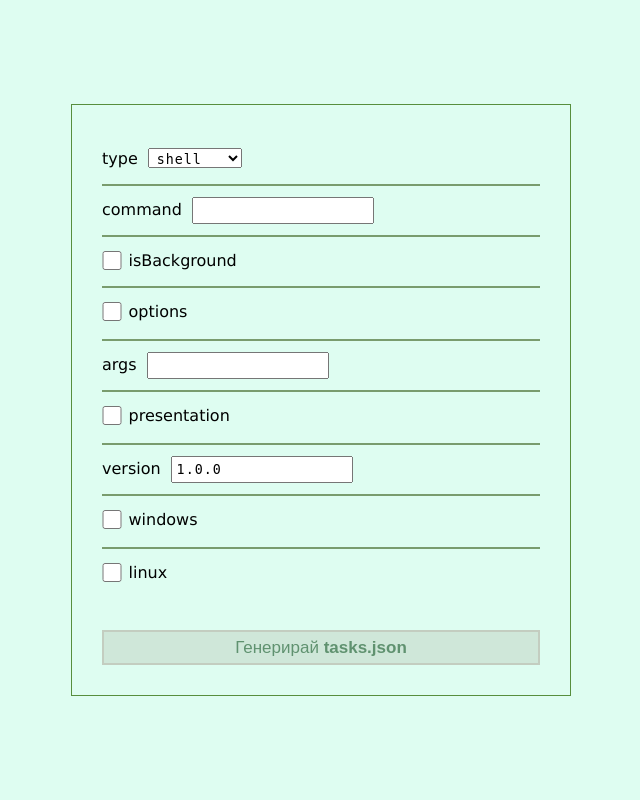
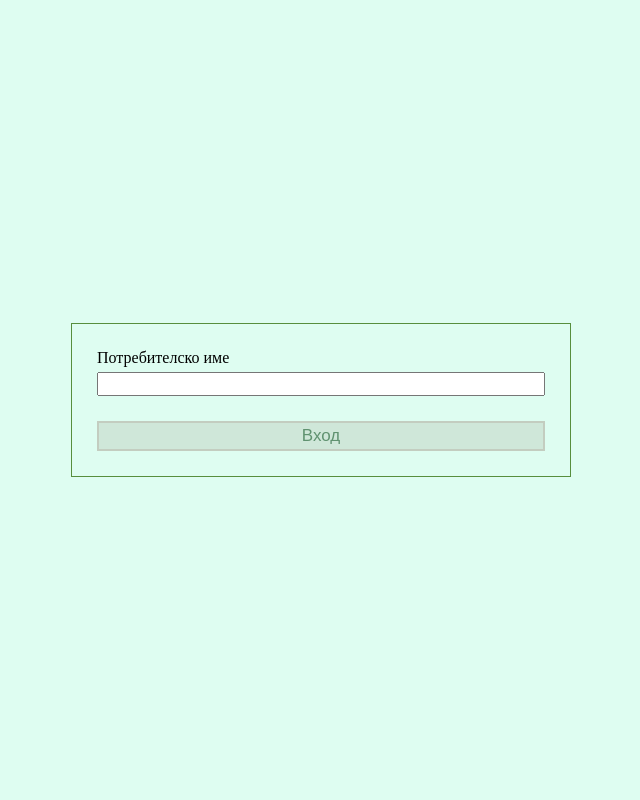
Before and after one commit to vikrusev/fmi-final-web-project, a PHP site: page / in a window 1280 px wide. Shown: the whole page, without its empty margins (319-959 px from the left). Run offline with PHP 8.4, Linux system fonts and the light colour scheme.

Commit message:
login page and additional design and structure

```diff
--- a/src/index.php
+++ b/src/index.php
@@ -9,23 +9,18 @@
     <meta name="viewport" content="width=device-width, initial-scale=1">
 
     <link rel="stylesheet" href="style.css" />
-    <script src="main.js"></script>
 </head>
 
 <body>
-    <?php require('main.php'); ?>
+    <div class="container">
+        <div id="login">
+            <form method="POST" action="server/login.php">
+                <div class="row">
+                    <label for="username">Потребителско име</label>
+                    <input type="text" id="username" name="username" minlength="3" required />
+                </div>
 
-    <div class="container">
-        <div id="main">
-            <form id="validate" method="POST" action="server.php">
-
-                <?php
-                    foreach ($config_vars as $field_name => $class) {
-                        echo (define_build_function($class))($field_name, $class, false, 'main');
-                    }
-                ?>
-
-                <button type="submit">Генерирай <b>tasks.json</b></button>
+                <button type="submit">Вход</button>
             </form>
         </div>
     </div>
--- a/src/server.php
+++ b/src/server/generate_file.php
@@ -1,6 +1,6 @@
 <?php
 
-require_once('database/db.php');
+require_once('../database/db.php');
 
 function prepare_json_array($post_data) {
     $json_array = array();
@@ -84,7 +84,7 @@ if ($_SERVER["REQUEST_METHOD"] == "POST"):
     <meta charset="utf-8">
     <meta name="viewport" content="width=device-width, initial-scale=1">
 
-    <link rel="stylesheet" href="style.css" />
+    <link rel="stylesheet" href="../style.css" />
 
     <script>
         function copyToClipboard(json) {
--- a/src/style.css
+++ b/src/style.css
@@ -1,6 +1,6 @@
 :root {
     --main-color: #defdf1;
-    --main-size: 30px;
+    --main-size: 25px;
     --light-green-border: #c3cdc0;
     --dark-green-border: #799c6e;
 }
@@ -29,6 +29,7 @@ body {
 }
 
 #main,
+#login,
 #response {
     padding: var(--main-size);
     margin: var(--main-size) 0;
@@ -42,6 +43,7 @@ body {
 }
 
 #main,
+#login,
 #response,
 #main form > * {
     /* padding and borders to be included */
@@ -87,11 +89,16 @@ body {
 }
 
 #main form .row input:not([type="checkbox"]),
+#login form .row input:not([type="checkbox"]),
 #main form .row select {
     height: calc(0.65 * var(--main-size));
     padding: 2px 4px;
     letter-spacing: 1px;
     font-family: monospace;
+}
+
+#main form .row select {
+    height: var(--main-size);
 }
 
 #main form .row input[type="checkbox"] {
@@ -110,6 +117,7 @@ body {
 }
 
 #main button,
+#login button,
 #response button {
     width: 100%;
     height: calc(var(--main-size) + 5px);
@@ -119,11 +127,13 @@ body {
     font-size: 17px;
 }
 
-#main button {
+#main button,
+#login button {
     margin-top: var(--main-size);
 }
 
 #main button,
+#login button,
 #response button {
     color: #609270;
     background-color: #cfe7d9;
@@ -137,6 +147,7 @@ body {
 }
 
 #main form button:hover,
+#login form button:hover,
 #response button:hover {
     color: #cee6d3;
     background-color: #558d3d;
@@ -159,6 +170,15 @@ body {
     font-size: 14px;
 }
 
+#login label {
+    margin-bottom: 5px;
+}
+
+#login .row {
+    display: flex;
+    flex-direction: column;
+}
+
 @media only screen and (max-width: 720px) {
     #response .actions {
         flex-direction: column;
```
Also changed, not shown: src/form.php (added, +34 -0 lines), src/server/login.php (added).
